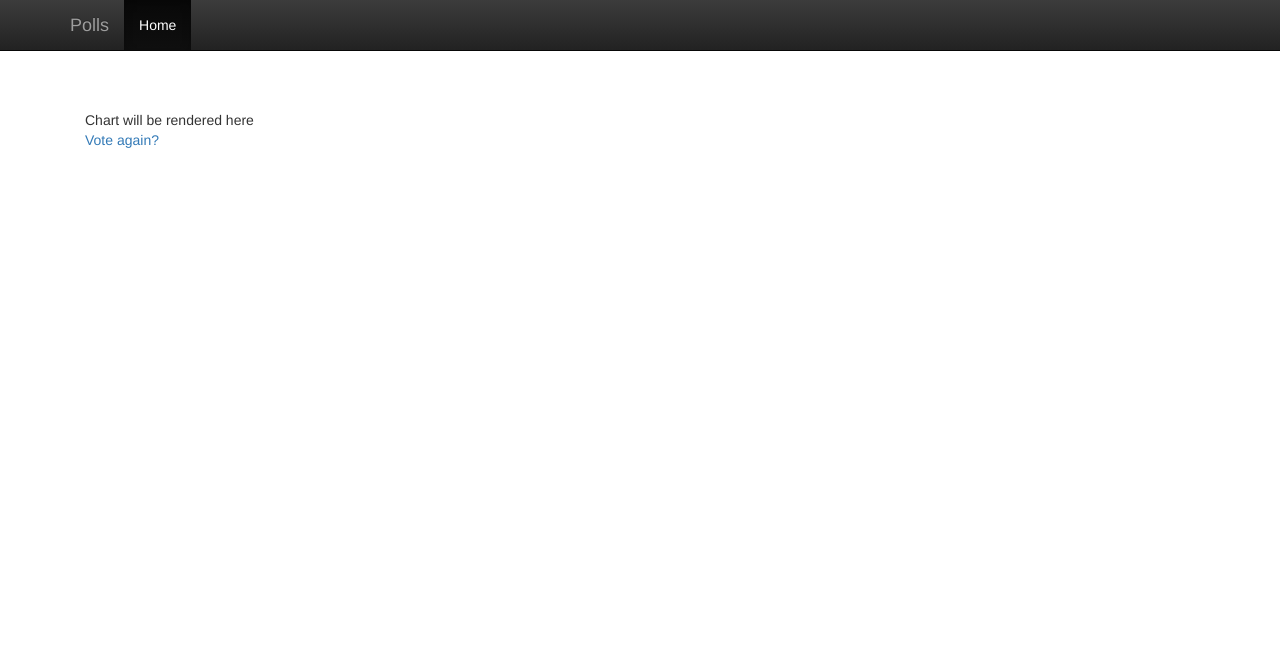
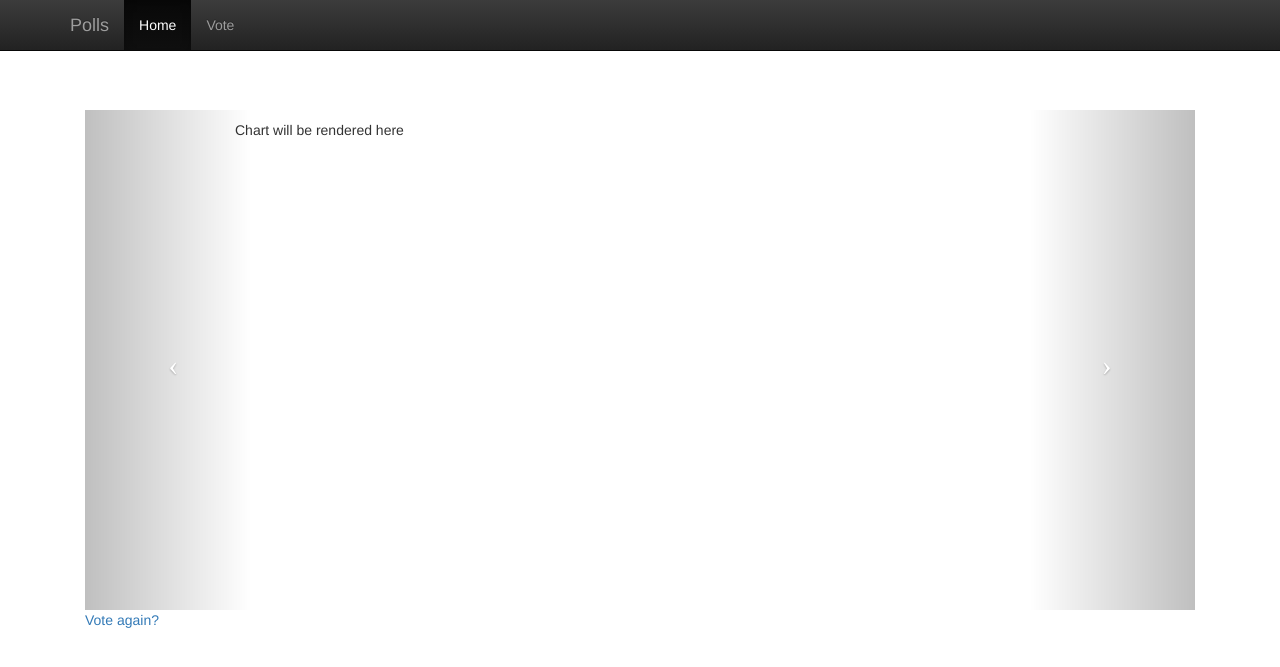
Before and after one commit to carlescs/testDjango, a Django app: template polls/templates/polls/results.html in a window 1280 px wide. Shown: the top 667 px of the page. Run offline with Django 3.2, Linux system fonts and the light colour scheme; the template is opened without the code that fills it, so the values that code supplies are empty; some libraries are stand-ins or nearby versions.

Commit message:
Added carousel to show graph and details.

```diff
--- a/polls/static/polls/style.css
+++ b/polls/static/polls/style.css
@@ -13,3 +13,8 @@ body {
 .starter-template h1{
     text-align: center;
 }
+
+#carousel-example-generic{
+    height: 500px;
+    padding: 10px 150px;
+}
--- a/polls/templates/polls/results.html
+++ b/polls/templates/polls/results.html
@@ -2,17 +2,30 @@
 {% block extraheader %}
     <title>{{ poll.question }}</title>
 {% endblock %}
+{% block menu %}
+    <li><a href="{% url 'polls:detail' poll.id %}">Vote</a></li>
+{% endblock %}
 {% block content %}
     <h1>{{ poll.question }}</h1>
+    <div id="carousel-example-generic" class="carousel slide">
+        <div class="carousel-inner">
+            <div class="item">
+                <ul>
+                    {% for choice in poll.choice_set.all %}
+                        <li>{{ choice.choice_text }} -- {{ choice.votes }} vote{{ choice.votes|pluralize }}</li>
+                    {% endfor %}
+                </ul>
+            </div>
 
-    <ul>
-        {% for choice in poll.choice_set.all %}
-            <li>{{ choice.choice_text }} -- {{ choice.votes }} vote{{ choice.votes|pluralize }}</li>
-        {% endfor %}
-    </ul>
-
-    <div id='container'> Chart will be rendered here </div>
-
+            <div id='container' class="item active"> Chart will be rendered here </div>
+        </div>
+        <a class="left carousel-control" href="#carousel-example-generic" data-slide="prev">
+            <span class="icon-prev"></span>
+        </a>
+        <a class="right carousel-control" href="#carousel-example-generic" data-slide="next">
+            <span class="icon-next"></span>
+        </a>
+    </div>
     <a href="{% url 'polls:detail' poll.id %}">Vote again?</a>
 {% endblock %}
 {% block extrascripts %}
```
